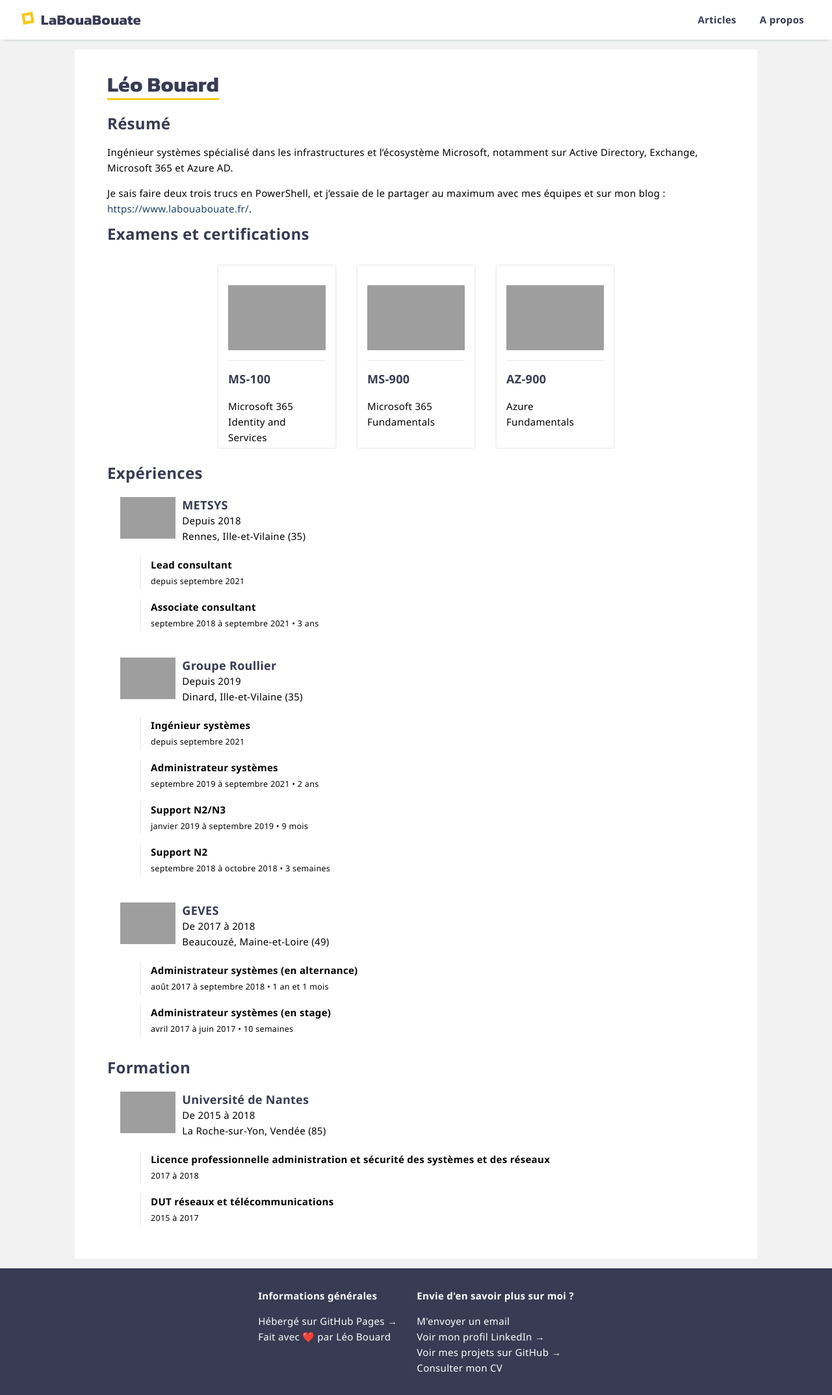
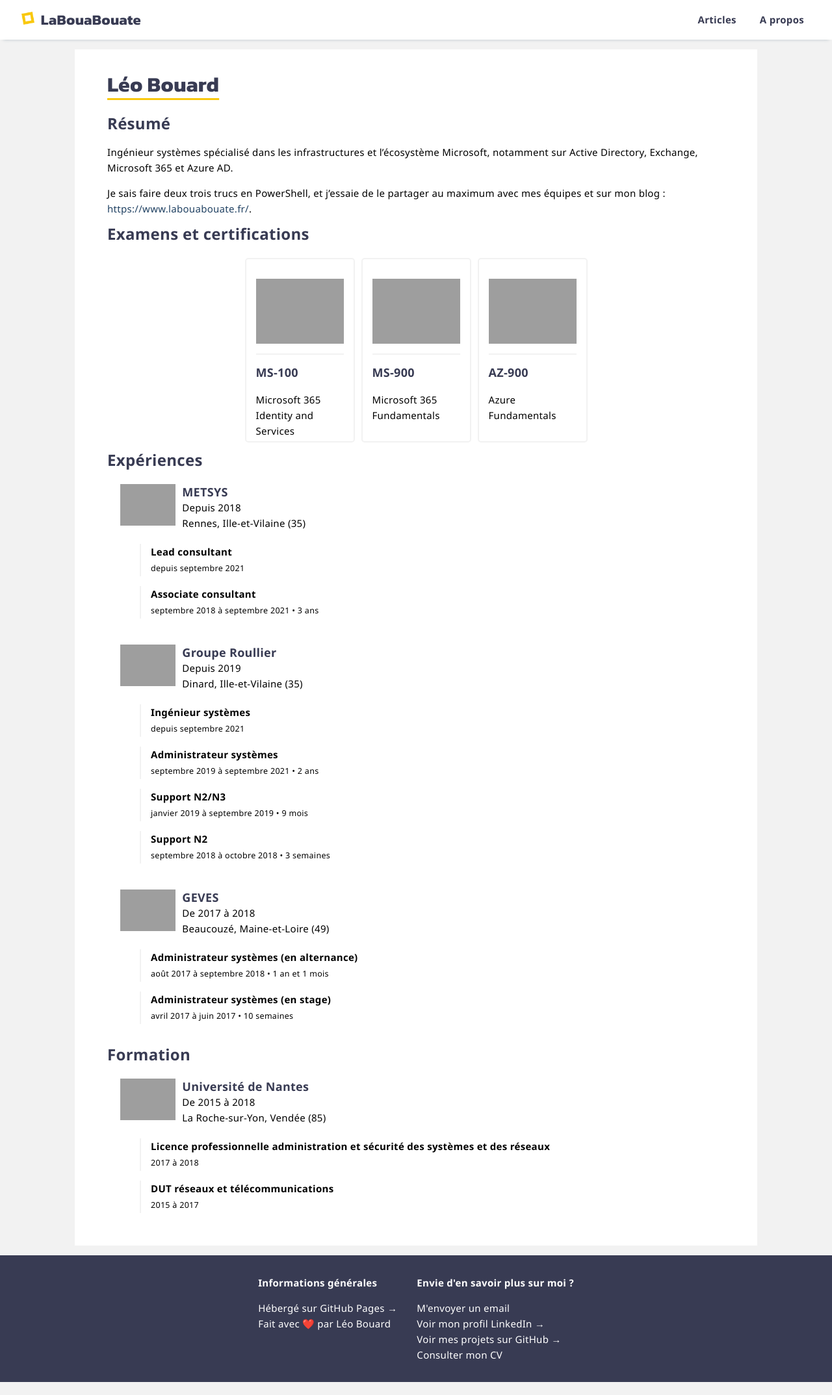
Before and after one commit to leobouard/leobouard.github.io, a Jekyll site: the page built from cv.md, in a window 1280 px wide. Shown: the whole page at 65% size. Built offline with Jekyll 4.4.1, drawn with Linux system fonts in a browser that asks for light colours; our own code applies the rules of GitHub Pages for plain Markdown files; grey boxes are pictures that could not be loaded.

Commit message:
Update cv.scss

```diff
--- a/assets/css/cv.scss
+++ b/assets/css/cv.scss
@@ -2,11 +2,11 @@
 ---
 
 .certification {
-    margin: 15px;
+    margin: 5px;
     height: 250px;
-    max-width: 150px;
+    max-width: 135px;
     flex: 1;
-    flex-basis: 150px;
+    flex-basis: 135px;
     border-radius: 5px;
     padding: 15px;
     border: 2px solid #f2f2f2;
```
